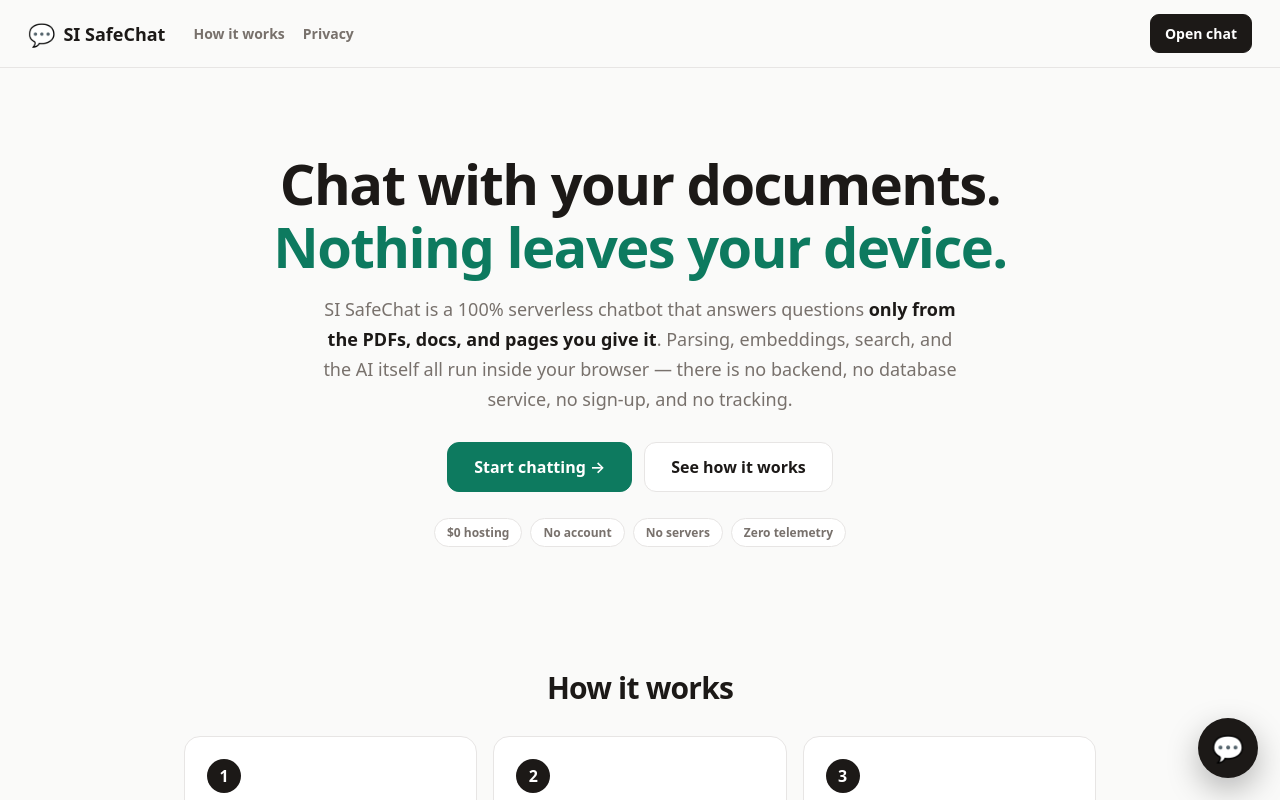
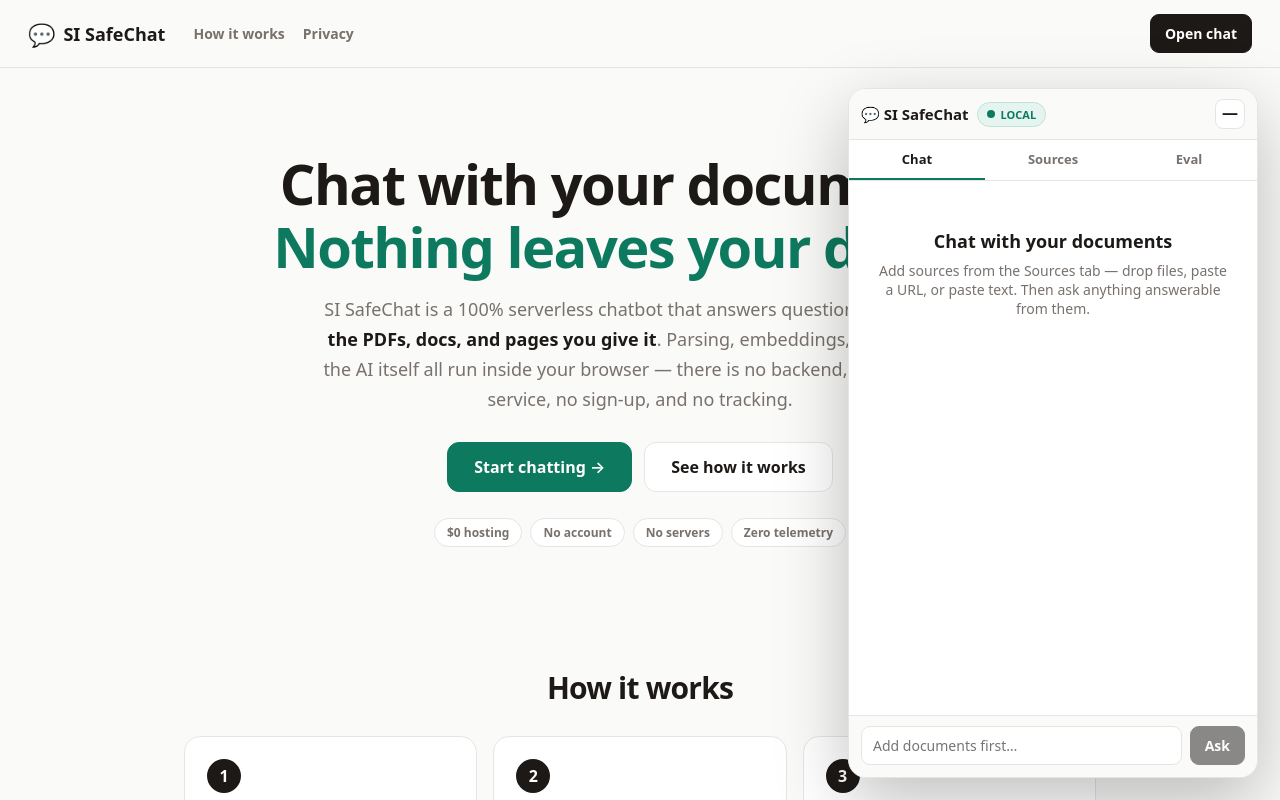
Before and after one commit to pavanjhaveri/si-safechat, a React (Vite) app: page / in a window 1280 px wide. Shown: the top 800 px of the page. Built offline with nearby package versions, Linux system fonts and the light colour scheme.

Commit message:
v2: suggested prompts, sample packs, injection hard rule, generate-chatbot rewording, analytics, collapsed widget

```diff
--- a/src/components/ChatWidget.tsx
+++ b/src/components/ChatWidget.tsx
@@ -1,4 +1,4 @@
-import { useState } from 'react';
+import { useEffect, useRef, useState } from 'react';
 import { useApp, type PrivacyMode } from '../state';
 import { APP_NAME } from '../lib/config';
 import Chat from './Chat';
@@ -6,6 +6,8 @@ import SourcesPanel from './SourcesPanel';
 import EvalPanel from './EvalPanel';
 
 type Tab = 'chat' | 'sources' | 'eval';
+
+const SEEN_KEY = 'si-safechat:widget-seen';
 
 function PrivacyBadge({ mode }: { mode: PrivacyMode }) {
   const title =
@@ -30,11 +32,48 @@ export default function ChatWidget({
   onClose: () => void;
 }) {
   const privacyMode = useApp((s) => s.privacyMode);
+  const expandChatSignal = useApp((s) => s.expandChatSignal);
   const [tab, setTab] = useState<Tab>('chat');
+  const [pulsing, setPulsing] = useState(false);
+  const firstSignal = useRef(true);
+
+  // Expand + jump to Chat when a sample finishes loading.
+  useEffect(() => {
+    if (firstSignal.current) {
+      firstSignal.current = false;
+      return;
+    }
+    setTab('chat');
+    onOpen();
+    // eslint-disable-next-line react-hooks/exhaustive-deps
+  }, [expandChatSignal]);
+
+  // One-time attention pulse on the collapsed bubble for first-time visitors.
+  useEffect(() => {
+    try {
+      if (!localStorage.getItem(SEEN_KEY)) setPulsing(true);
+    } catch {
+      /* ignore */
+    }
+  }, []);
+
+  const handleOpen = () => {
+    setPulsing(false);
+    try {
+      localStorage.setItem(SEEN_KEY, '1');
+    } catch {
+      /* ignore */
+    }
+    onOpen();
+  };
 
   if (!open) {
     return (
-      <button className="fab" onClick={onOpen} aria-label={`Open ${APP_NAME} chat`}>
+      <button
+        className={`fab${pulsing ? ' pulse' : ''}`}
+        onClick={handleOpen}
+        aria-label={`Open ${APP_NAME} chat`}
+      >
         💬
       </button>
     );
```
